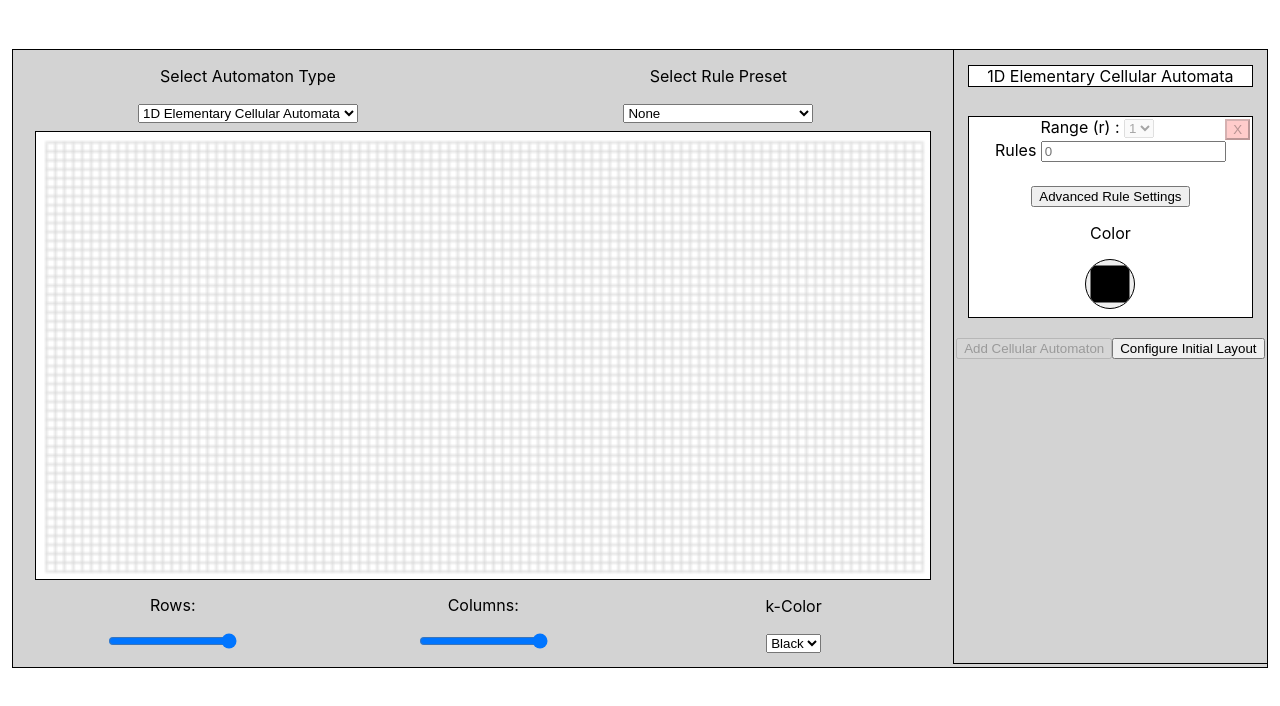
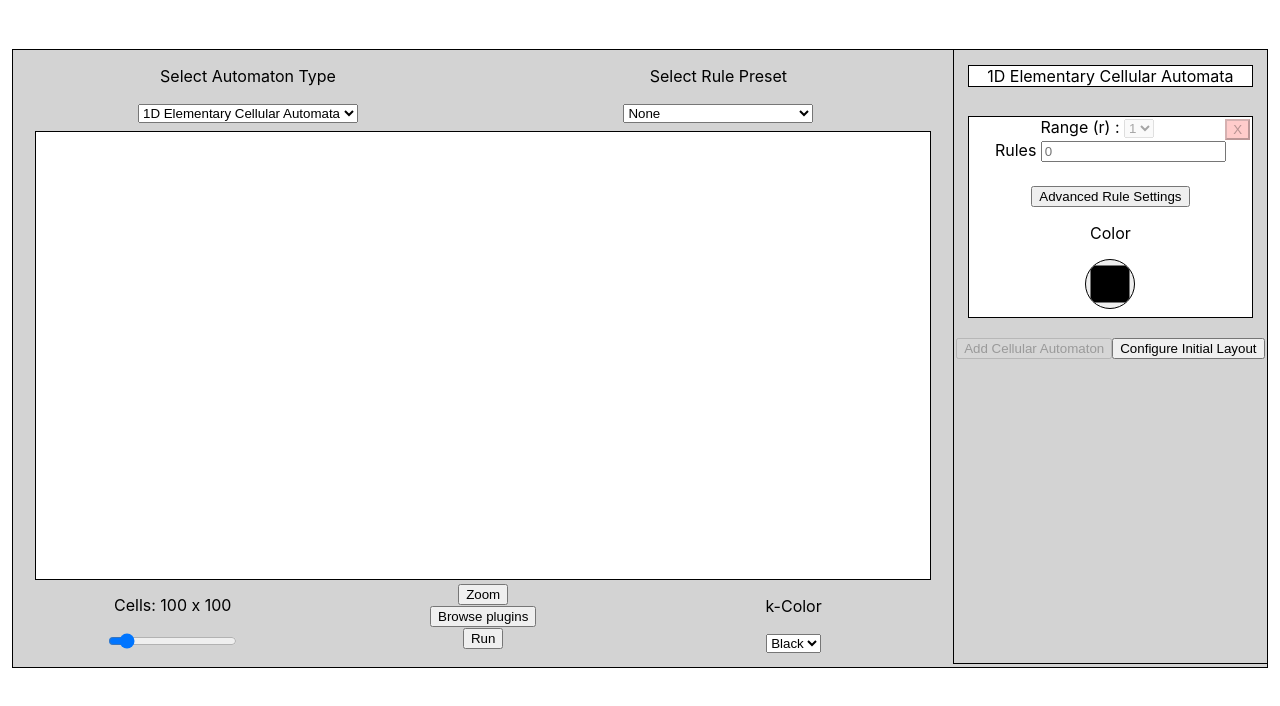
Before and after one commit to alexandreLamarre/Cellular-Automaton, a React (Create React App) app: page / in a window 1280 px wide. Shown: the top 706 px of the page. Built offline with nearby package versions, Linux system fonts and the light colour scheme.

Commit message:
layout changes

```diff
--- a/src/cellularAutomata/AutomataCell.css
+++ b/src/cellularAutomata/AutomataCell.css
@@ -42,13 +42,14 @@
   margin-left: 2.5%;
   margin-right: 2.5%;
   width: 95%;
-  min-height: 100%;
-  height: 100%;
+  max-width:1000px;
+  max-height:1000px;
   margin-top: 1%;
   margin-bottom: 0;
   display:block;
   background-color: white;
   outline: 1px solid black;
+  overflow:auto;
 }
 
 .bottomLabel{
--- a/src/cellularAutomata/AutomataCell.js
+++ b/src/cellularAutomata/AutomataCell.js
@@ -10,8 +10,7 @@ class AutomataCell extends React.Component{
     super(props);
     this.state = {
       cell_id: 0,
-      rows: 100,
-      columns:50,
+      cells: 100,
       automaton_type: "Elementary",
       dimension: 1,
       rules: [], //stores each of our React Rules components
@@ -39,70 +38,79 @@ class AutomataCell extends React.Component{
     // adding resize event listener
     window.onresize = (e) => this.changeHeight(e);
 
+    const canvas = this.canvas.current;
+    console.log("canvas dimensions", canvas.height, canvas.width)
     //drawing initial grid
-    const ctx = this.canvas.current.getContext("2d");
-    let s = Math.min(this.canvas.current.width/this.state.rows,
-        this.canvas.current.height/this.state.columns);
-    let nX = Math.floor(this.canvas.current.width / s) - 2;
-    let nY = Math.floor(this.canvas.current.height / s) - 2;
-    let pX = this.canvas.current.width - nX * s;
-    let pY = this.canvas.current.height - nY * s;
-    let pL = pX / 2;
-    let pR = pX / 2;
-    let pT = pY / 2;
-    let pB = pY / 2;
-
-    ctx.strokeStyle = 'lightgrey'
-    ctx.lineWidth = 0.5;
-    ctx.beginPath();
-    for (var x = pL; x <= this.canvas.current.width - pR; x += s) {
-      ctx.moveTo(x+0.5, pT+0.5)
-      ctx.lineTo(x+0.5, (this.canvas.current.height - pB)+0.5)
-    }
-    for (var y = pT; y <= this.canvas.current.height - pB; y += s) {
-      ctx.moveTo(pL+0.5, y+0.5)
-      ctx.lineTo((this.canvas.current.width - pR)+0.5, y+0.5)
-    }
-    ctx.stroke();
-    ctx.closePath();
+    // const ctx = this.canvas.current.getContext("2d");
+    // let s = Math.min(this.canvas.current.width/this.state.rows,
+    //     this.canvas.current.height/this.state.columns);
+    // let nX = Math.floor(this.canvas.current.width / s) - 2;
+    // let nY = Math.floor(this.canvas.current.height / s) - 2;
+    // let pX = this.canvas.current.width - nX * s;
+    // let pY = this.canvas.current.height - nY * s;
+    // let pL = pX / 2;
+    // let pR = pX / 2;
+    // let pT = pY / 2;
+    // let pB = pY / 2;
+    //
+    // ctx.strokeStyle = 'lightgrey'
+    // ctx.lineWidth = 0.5;
+    // ctx.beginPath();
+    // for (var x = pL; x <= this.canvas.current.width - pR; x += s) {
+    //   ctx.moveTo(x+0.5, pT+0.5)
+    //   ctx.lineTo(x+0.5, (this.canvas.current.height - pB)+0.5)
+    // }
+    // for (var y = pT; y <= this.canvas.current.height - pB; y += s) {
+    //   ctx.moveTo(pL+0.5, y+0.5)
+    //   ctx.lineTo((this.canvas.current.width - pR)+0.5, y+0.5)
+    // }
+    // ctx.stroke();
+    // ctx.closePath();
   }
 
   componentDidUpdate(){
     // console.log(this.state);
   }
 
-  regrid(rows, cols){
-    // console.log(rows)
-    const new_rows = (rows === null || rows === undefined)? this.state.rows:
-                                                                  parseInt(rows);
-    const new_cols = (cols === null || cols === undefined)? this.state.columns:
-                                                                  parseInt(cols);
-    this.setState({rows: new_rows, columns: new_cols});
-    const ctx = this.canvas.current.getContext("2d");
-    ctx.clearRect(0,0, this.canvas.current.width, this.canvas.current.height);
-    let s = Math.min(this.canvas.current.width/new_rows,
-        this.canvas.current.height/new_cols);
-    let nX = Math.floor(this.canvas.current.width / s) - 2;
-    let nY = Math.floor(this.canvas.current.height / s) - 2;
-    let pX = this.canvas.current.width - nX * s;
-    let pY = this.canvas.current.height - nY * s;
-    let pL = pX / 2;
-    let pR = pX / 2;
-    let pT = pY / 2;
-    let pB = pY / 2;
+  // regrid(rows, cols){
+  //   // console.log(rows)
+  //   const new_rows = (rows === null || rows === undefined)? this.state.rows:
+  //                                                                 parseInt(rows);
+  //   const new_cols = (cols === null || cols === undefined)? this.state.columns:
+  //                                                                 parseInt(cols);
+  //   this.setState({rows: new_rows, columns: new_cols});
+  //   const ctx = this.canvas.current.getContext("2d");
+  //   ctx.clearRect(0,0, this.canvas.current.width, this.canvas.current.height);
+  //   let s = Math.min(this.canvas.current.width/new_rows,
+  //       this.canvas.current.height/new_cols);
+  //   let nX = Math.floor(this.canvas.current.width / s) - 2;
+  //   let nY = Math.floor(this.canvas.current.height / s) - 2;
+  //   let pX = this.canvas.current.width - nX * s;
+  //   let pY = this.canvas.current.height - nY * s;
+  //   let pL = pX / 2;
+  //   let pR = pX / 2;
+  //   let pT = pY / 2;
+  //   let pB = pY / 2;
+  //
+  //   ctx.strokeStyle = 'lightgrey'
+  //   ctx.lineWidth = 0.5;
+  //   ctx.beginPath()
+  //   for (var x = pL; x <= this.canvas.current.width - pR; x += s) {
+  //     ctx.moveTo(x+0.5, pT+0.5)
+  //     ctx.lineTo(x+0.5, (this.canvas.current.height - pB)+0.5)
+  //   }
+  //   for (var y = pT; y <= this.canvas.current.height - pB; y += s) {
+  //     ctx.moveTo(pL+0.5, y+0.5)
+  //     ctx.lineTo((this.canvas.current.width - pR)+0.5, y+0.5)
+  //   }
+  //   ctx.stroke()
+  // }
 
-    ctx.strokeStyle = 'lightgrey'
-    ctx.lineWidth = 0.5;
-    ctx.beginPath()
-    for (var x = pL; x <= this.canvas.current.width - pR; x += s) {
-      ctx.moveTo(x+0.5, pT+0.5)
-      ctx.lineTo(x+0.5, (this.canvas.current.height - pB)+0.5)
-    }
-    for (var y = pT; y <= this.canvas.current.height - pB; y += s) {
-      ctx.moveTo(pL+0.5, y+0.5)
-      ctx.lineTo((this.canvas.current.width - pR)+0.5, y+0.5)
-    }
-    ctx.stroke()
+  regrid(e){
+    const canvas = this.canvas.current;
+    canvas.style.width = e.target.value;
+    canvas.style.height = e.target.value;
+    this.setState({cells: e.target.value});
   }
 
   addAutomaton(e){
@@ -230,22 +238,29 @@ class AutomataCell extends React.Component{
 
 
             <div className = "bottomLabel">
-              <p> Rows:</p>
+              <p> Cells: {this.state.cells} x {this.state.cells}</p>
               <input type = "range"
               min = "10"
-              max = "100"
-              value = {this.state.rows}
-              onInput = {(e) => this.regrid(e.target.value, null)}>
+              max = "1000"
+              value = {this.state.cells}
+              onInput = {(e) => this.regrid(e)}>
               </input>
             </div>
+            {/*
             <div className = "bottomLabel">
               <p> Columns: </p>
               <input type = "range"
               min = "10"
               max = "50"
-              value = {this.state.columns}
-              onInput = {(e) => this.regrid(null, e.target.value)}>
+              value = {this.state.columns}>
               </input>
+            </div> */}
+            <div className = "bottomLabel">
+              <button> Zoom </button>
+              <br/>
+              <button> Browse plugins </button>
+              <br/>
+              <button> Run </button>
             </div>
             <div className = "bottomLabel">
               <p> k-Color </p>
```
Also changed, not shown: 1 other file (tests, documents, lock files or other folders).
